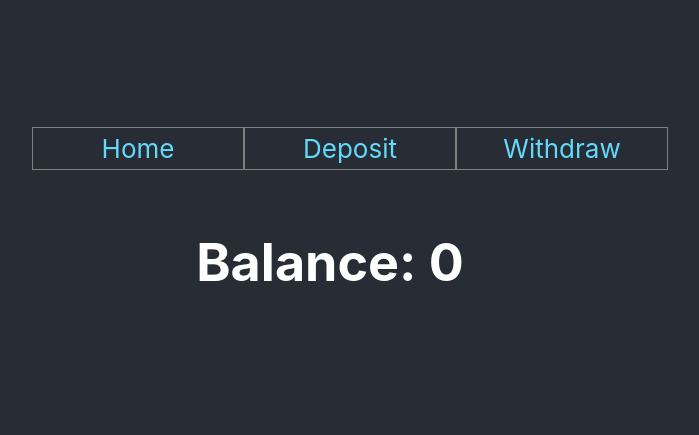
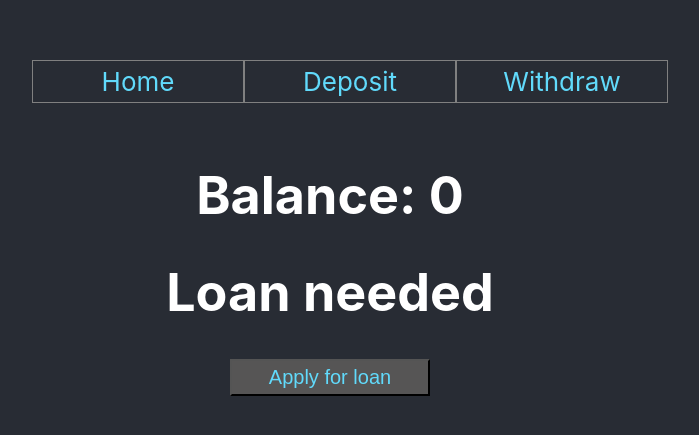
Before and after one commit to SiEr0212/udemy-react-hooks-app_Redux1, a React (Create React App) app: page / in a window 1280 px wide. Shown: the part 185-620 px from the top of the page, without its empty margins (310-1009 px from the left). Built offline with nearby package versions, Linux system fonts and the light colour scheme.

Commit message:
added a new reducer

```diff
--- a/src/App.css
+++ b/src/App.css
@@ -1,16 +1,12 @@
+
 .App {
   text-align: center;
 }
 
 .App-logo {
+  animation: App-logo-spin infinite 20s linear;
   height: 40vmin;
   pointer-events: none;
-}
-
-@media (prefers-reduced-motion: no-preference) {
-  .App-logo {
-    animation: App-logo-spin infinite 20s linear;
-  }
 }
 
 .App-header {
@@ -28,6 +24,15 @@
   color: #61dafb;
   text-decoration: none;
 }
+.li-style {
+  list-style-type: none;
+  width: 200px;
+  padding: 5px;
+  border: 1px solid gray;
+}
+.ul-style {
+  display: flex;
+}
 
 @keyframes App-logo-spin {
   from {
@@ -38,14 +43,15 @@
   }
 }
 
-.li-style {
-list-style-type: none;
-width: 200px;
-padding: 5px;
-border: 1px solid gray;
-
+.button-style {
+  padding: 5px;
+  width: 200px;
+  color: #61dafb;
+  background: #565555;
+  font-size: 20px;
+  cursor: pointer;
 }
 
-.ul-style {
-  display: flex;
+.button-style:disabled {
+  background: #dddddd;
 }
--- a/src/pages/homePage.js
+++ b/src/pages/homePage.js
@@ -2,6 +2,12 @@ import React from "react";
 import { useSelector } from "react-redux";
 
 export default function HomePage() {
-  const balance = useSelector(state => state.balance);
-  return <h1>Balance: {balance}</h1>;
+  const balance = useSelector((state) => state.balance);
+  return (
+    <div>
+      <h1>Balance: {balance}</h1>
+      <h1>Loan needed</h1>
+      <button className="button-style">Apply for loan</button>
+    </div>
+  );
 }
```
Also changed, not shown: src/store/loanReducer.js (added, +14 -0 lines).
